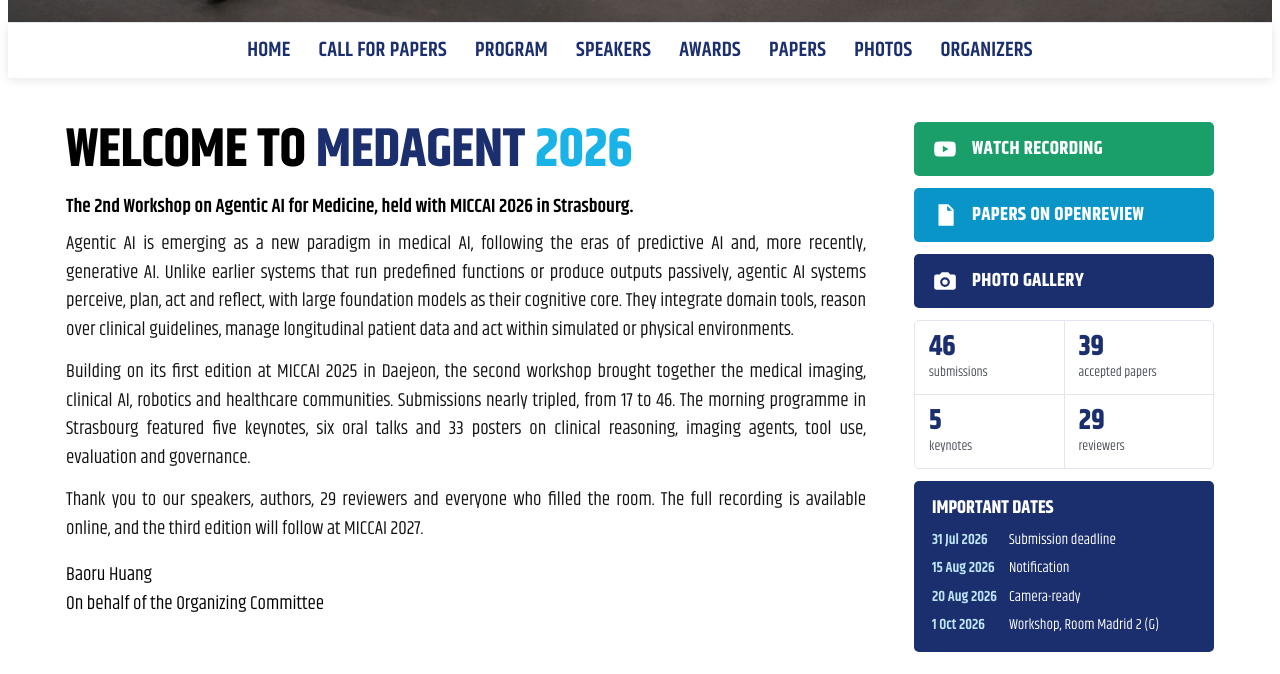
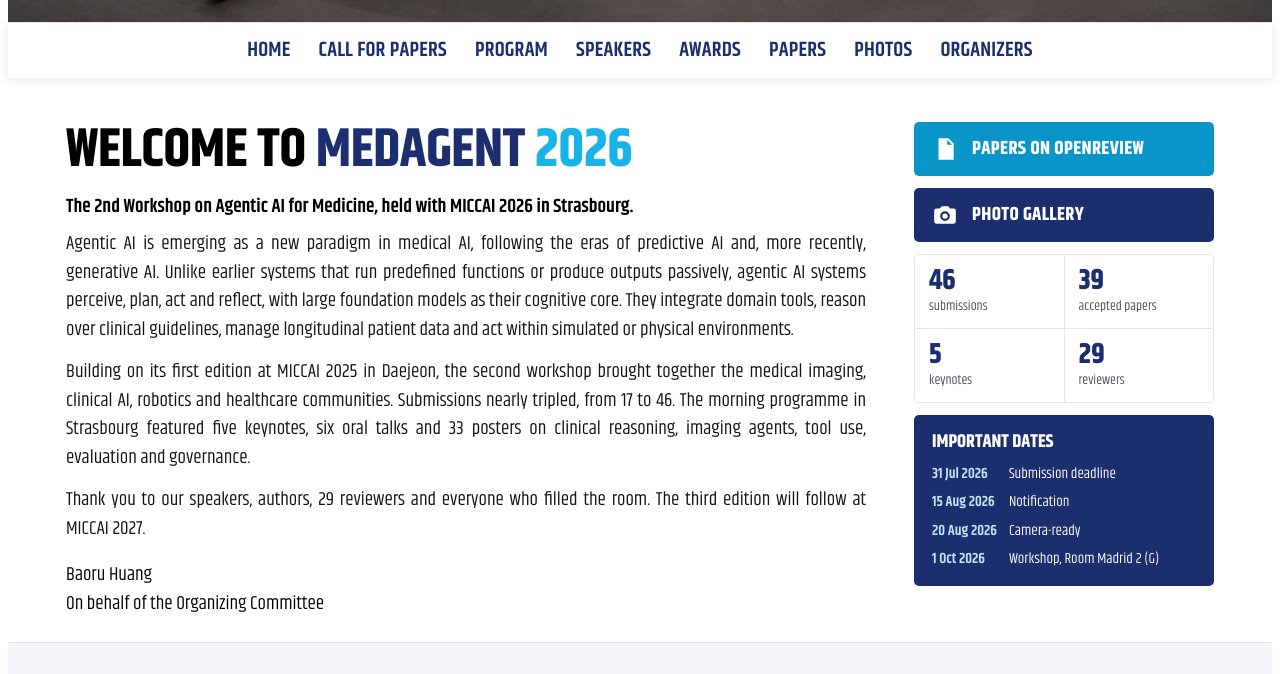
Before and after one commit to med-agent/med-agent.github.io, a plain HTML site: page index.html in a window 1280 px wide. Shown: the part 561-1235 px from the top of the page. Drawn offline with Linux system fonts and the light colour scheme.

Commit message:
Remove recording button
Co-Authored-By: Claude Opus 5.5 <noreply@anthropic.com>

```diff
--- a/index.html
+++ b/index.html
@@ -210,12 +210,11 @@ footer .contact{user-select:all}
     <div class="prose">
       <p>Agentic AI is emerging as a new paradigm in medical AI, following the eras of predictive AI and, more recently, generative AI. Unlike earlier systems that run predefined functions or produce outputs passively, agentic AI systems perceive, plan, act and reflect, with large foundation models as their cognitive core. They integrate domain tools, reason over clinical guidelines, manage longitudinal patient data and act within simulated or physical environments.</p>
       <p>Building on its first edition at MICCAI 2025 in Daejeon, the second workshop brought together the medical imaging, clinical AI, robotics and healthcare communities. Submissions nearly tripled, from 17 to 46. The morning programme in Strasbourg featured five keynotes, six oral talks and 33 posters on clinical reasoning, imaging agents, tool use, evaluation and governance.</p>
-      <p>Thank you to our speakers, authors, 29 reviewers and everyone who filled the room. The full recording is available online, and the third edition will follow at MICCAI 2027.</p>
+      <p>Thank you to our speakers, authors, 29 reviewers and everyone who filled the room. The third edition will follow at MICCAI 2027.</p>
     </div>
     <div class="sig">Baoru Huang<br>On behalf of the Organizing Committee</div>
   </div>
   <aside class="side" aria-label="Quick links">
-    <a class="sbtn g" href="https://www.youtube.com/watch?v=gyJDGrbLknI" target="_blank" rel="noopener"><svg viewBox="0 0 24 24" aria-hidden="true"><path d="M21.6 7.2a2.5 2.5 0 00-1.8-1.8C18.2 5 12 5 12 5s-6.2 0-7.8.4A2.5 2.5 0 002.4 7.2 26 26 0 002 12a26 26 0 00.4 4.8 2.5 2.5 0 001.8 1.8C5.8 19 12 19 12 19s6.2 0 7.8-.4a2.5 2.5 0 001.8-1.8A26 26 0 0022 12a26 26 0 00-.4-4.8zM10 15V9l5.2 3z"/></svg>Watch Recording</a>
     <a class="sbtn c" href="https://openreview.net/group?id=MICCAI.org/2026/Workshop/AgenticMed" target="_blank" rel="noopener"><svg viewBox="0 0 24 24" aria-hidden="true"><path d="M6 2h9l5 5v15H6zm8 1.5V8h4.5zM8 12h10v1.6H8zm0 3.4h10V17H8zm0 3.4h7v1.6H8z"/></svg>Papers on OpenReview</a>
     <a class="sbtn n" href="#photos"><svg viewBox="0 0 24 24" aria-hidden="true"><path d="M9 4l-1.8 2H4a2 2 0 00-2 2v10a2 2 0 002 2h16a2 2 0 002-2V8a2 2 0 00-2-2h-3.2L15 4zm3 4.5a4.5 4.5 0 110 9 4.5 4.5 0 010-9zm0 2a2.5 2.5 0 100 5 2.5 2.5 0 000-5z"/></svg>Photo Gallery</a>
     <div class="stat">
```
